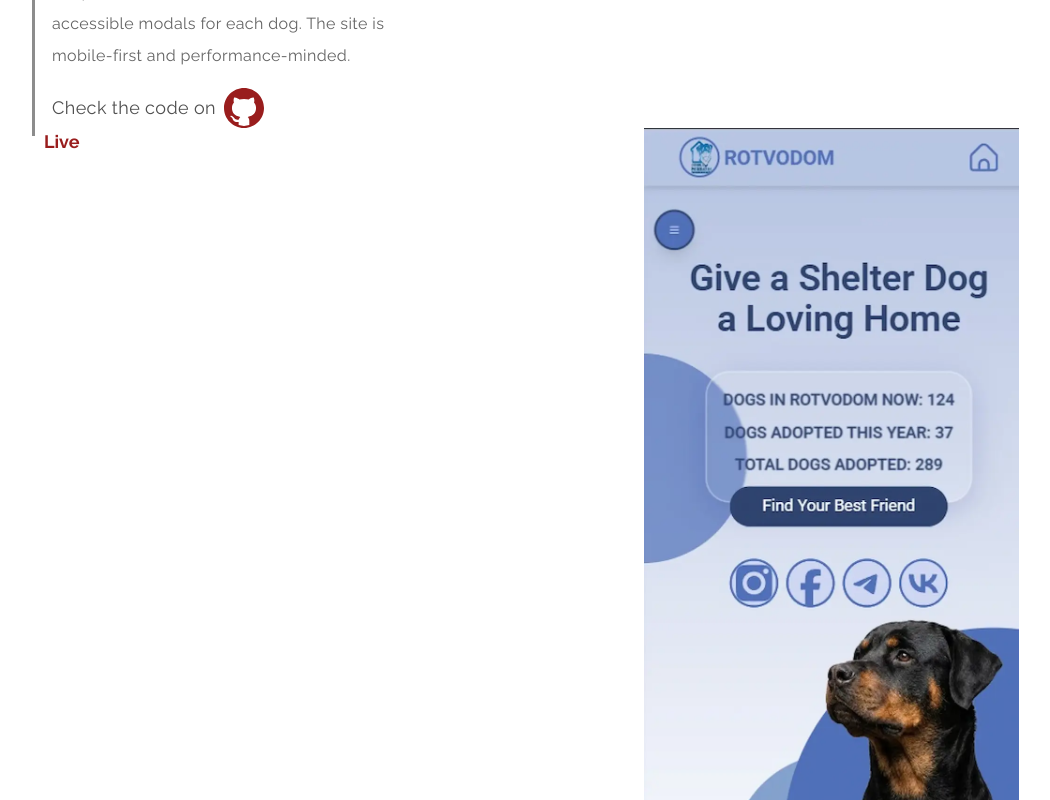
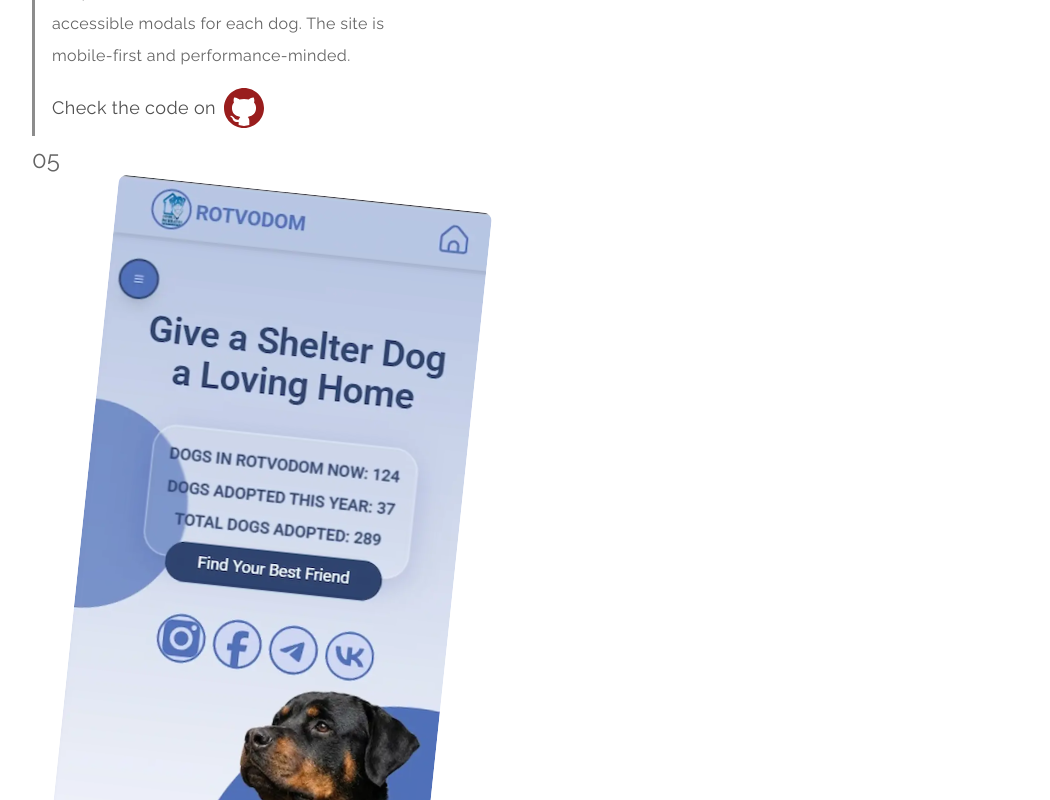
Before and after one commit to bavayra/Portfolio, a React (Vite) app: page / in a window 1280 px wide. Shown: the part 3700-4500 px from the top of the page, without its empty margins (32-1082 px from the left). Built offline with nearby package versions, Linux system fonts and the light colour scheme.

Commit message:
refactor: added a classname prop to img for controlled positioning

```diff
--- a/data/projects.ts
+++ b/data/projects.ts
@@ -15,6 +15,7 @@ export interface Project {
     alt: string;
     width: number;
     height: number;
+    className?: string;
   }[];
 }
 
@@ -25,7 +26,7 @@ export const projects: Project[] = [
     description: "Responsive landing page for dog adoption service",
     position: { row: 1, col: 1 },
     technologies: ["React", "TypeScript", "Tailwind"],
-    liveUrl: "https://...",
+
     githubUrl: "https://github.com/bavayra/dog-shelter.git",
     images: [
       {
@@ -34,6 +35,7 @@ export const projects: Project[] = [
         alt: "Dog Shelter",
         width: 375,
         height: 667,
+        className: "",
       },
       {
         thumbnail: "/screens/dog-shelter-screen/dog-shelter-1440-thumb.webp",
@@ -41,6 +43,7 @@ export const projects: Project[] = [
         alt: "Dog Shelter",
         width: 375,
         height: 667,
+        className: "",
       },
       {
         thumbnail: "/screens/dog-shelter-screen/dog-shelter-1280-thumb.webp",
@@ -48,6 +51,7 @@ export const projects: Project[] = [
         alt: "Dog Shelter",
         width: 375,
         height: 667,
+        className: "",
       },
       {
         thumbnail:
@@ -56,6 +60,7 @@ export const projects: Project[] = [
         alt: "Dog Shelter",
         width: 375,
         height: 667,
+        className: "",
       },
     ],
   },
@@ -72,30 +77,34 @@ export const projects: Project[] = [
       {
         thumbnail: "/screens/weather-app-screen/weather-app-main-thumb.webp",
         full: "/screens/weather-app-screen/weather-app-main.webp",
-        alt: "Weather App",
-        width: 375,
+        alt: "Weather App Main",
+        width: 200,
         height: 667,
+        className: "",
       },
       {
         thumbnail: "/screens/weather-app-screen/weather-app-cities-thumb.webp",
         full: "/screens/weather-app-screen/weather-app-cities.webp",
-        alt: "Weather App",
+        alt: "Weather App Cities",
         width: 375,
         height: 667,
+        className: "",
       },
       {
         thumbnail: "/screens/weather-app-screen/weather-app-map-thumb.webp",
         full: "/screens/weather-app-screen/weather-app-map.webp",
-        alt: "Weather App",
+        alt: "Weather App Map",
         width: 375,
         height: 667,
+        className: "",
       },
       {
         thumbnail: "/screens/weather-app-screen/weather-app-search-thumb.webp",
         full: "/screens/weather-app-screen/weather-app-search.webp",
-        alt: "Weather App",
-        width: 375,
+        alt: "Weather App Search",
+        width: 200,
         height: 667,
+        className: "",
       },
     ],
   },
--- a/src/components/ProjectScreen.tsx
+++ b/src/components/ProjectScreen.tsx
@@ -1,4 +1,5 @@
 import { useState, useEffect } from "react";
+import { Divider } from "./Divider";
 
 type ProjectScreenProps = {
   title: string;
@@ -10,6 +11,7 @@ type ProjectScreenProps = {
     alt: string;
     width: number;
     height: number;
+    className?: string;
   }[];
   links?: {
     live?: string;
@@ -30,7 +32,7 @@ const ProjectScreen = (props: ProjectScreenProps) => {
 
   return (
     <>
-      <div className="grid gap-6 desktop-sm:grid-cols-2 desktop-sm:items-start">
+      <div className="grid gap-4 -sm:grid-cols-2 desktop-sm:items-start">
         <div className="space-y-4">
           <h3 className="sr-only">{props.title}</h3>
           <p className="sr-only">{props.description}</p>
@@ -39,7 +41,8 @@ const ProjectScreen = (props: ProjectScreenProps) => {
             {props.links?.live && <a href={props.links.live}>Live</a>}
           </div>
         </div>
-        <div className="grid grid-cols-2 gap-4">
+        <p className="text-text phone-sm:text-xl tablet-sm:text-2xl">05</p>
+        <div className="grid grid-cols-2 gap-4 ml-12 ">
           {props.images.map((img, index) => (
             <img
               key={`${img.thumbnail}-${index}`}
@@ -50,7 +53,7 @@ const ProjectScreen = (props: ProjectScreenProps) => {
               onClick={() => setOpenImage(img.full)}
               loading="lazy"
               decoding="async"
-              className={`transition-transform duration-300 ease-out hover:scale-105 cursor-zoom-in ${
+              className={`transition-transform rotate-6 rounded-lg duration-300 ease-out hover:scale-105 cursor-zoom-in ${
                 index % 3 === 0 ? "col-span-2" : "col-span-1"
               }`}
             />
```
